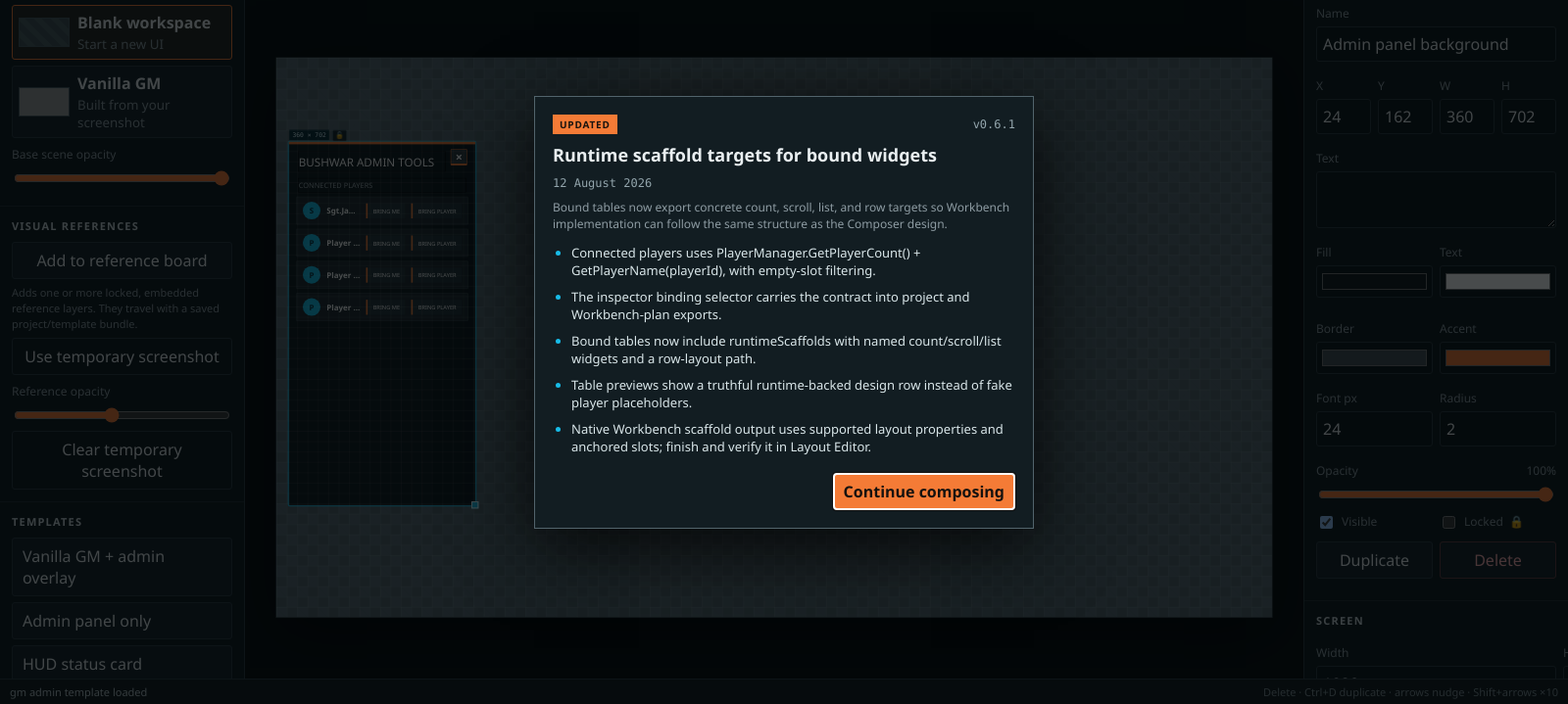
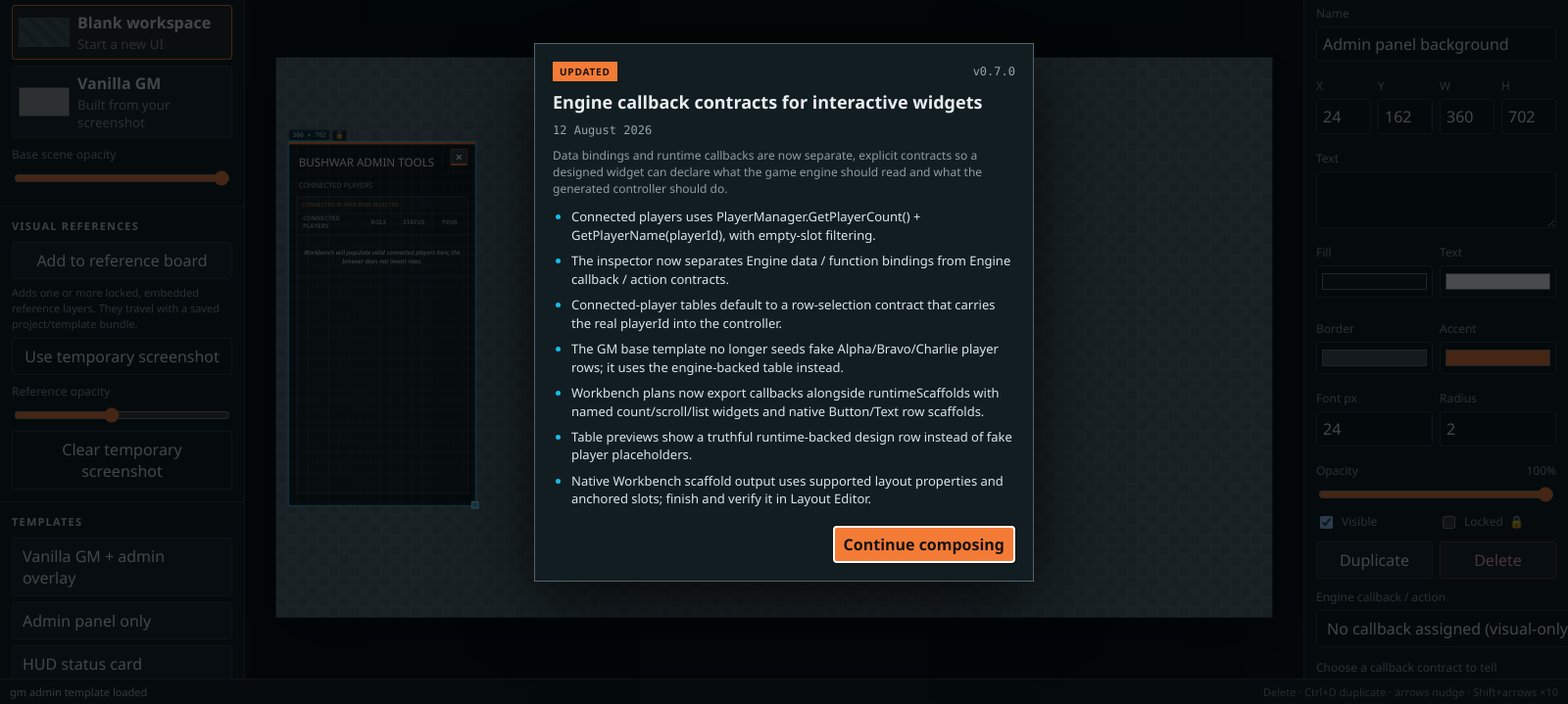
Before and after one commit to SgtJJames1/BUSHWAR-UI-Composer, an Electron app: page index.html in a window 1600 px wide. Shown: the part 81-800 px from the top of the page at 98% size. Drawn offline with Linux system fonts and the light colour scheme; grey boxes are pictures that could not be loaded.

Commit message:
Add explicit Reforger callback contracts

```diff
--- a/app.js
+++ b/app.js
@@ -8,9 +8,9 @@
   const release = window.BUSHWAR_COMPOSER_RELEASE || { version: "0.5.1", published: "", title: "Latest improvements", summary: "", changes: [] };
   const APP_VERSION = release.version;
   const bundleFormat = "bushwar-ui-composer";
-  const bundleSchema = 4;
+  const bundleSchema = 5;
   const workbenchPlanFormat = "bushwar-ui-composer-workbench-plan";
-  const workbenchPlanSchema = 1;
+  const workbenchPlanSchema = 2;
   const $ = (selector, root = document) => root.querySelector(selector);
   const $$ = (selector, root = document) => [...root.querySelectorAll(selector)];
   const uid = () => `layer-${Date.now().toString(36)}-${Math.random().toString(36).slice(2, 7)}`;
@@ -76,7 +76,7 @@
   }
 
   function makeLayer(type, overrides = {}) {
-    return { id: uid(), type, opacity: 1, visible: true, locked: false, image: "", ...clone(defaults[type]), ...overrides };
+    return { id: uid(), type, opacity: 1, visible: true, locked: false, image: "", binding: "", bindingMode: "engine", functionId: "", ...clone(defaults[type]), ...overrides };
   }
 
   function normalizeState(value) {
@@ -84,7 +84,7 @@
     clean.canvas = { ...freshState().canvas, ...(value.canvas || {}) };
     clean.settings = { ...freshState().settings, ...(value.settings || {}) };
     clean.handoff = { ...freshState().handoff, ...(value.handoff || {}) };
-    clean.layers = Array.isArray(value.layers) ? value.layers.map(layer => ({ binding: "", bindingMode: "engine", ...layer })) : [];
+    clean.layers = Array.isArray(value.layers) ? value.layers.map(layer => ({ binding: "", bindingMode: "engine", functionId: "", ...layer })) : [];
     return clean;
   }
 
@@ -94,6 +94,14 @@
 
   function bindingFor(layer) {
     return layer?.binding ? bindingCatalog().byId(layer.binding) : null;
+  }
+
+  function functionCatalog() {
+    return window.BUSHWAR_REFORGER_FUNCTIONS || { entries: [], byId: () => null, forLayer: () => [] };
+  }
+
+  function functionFor(layer) {
+    return layer?.functionId ? functionCatalog().byId(layer.functionId) : null;
   }
 
   function portableSnapshot() {
@@ -293,8 +301,10 @@
     } else if (layer.type === "player") {
       const initial = (layer.text || "P").trim().slice(0, 1).toUpperCase();
       const binding = bindingFor(layer);
+      const callback = functionFor(layer);
       const engineLabel = binding ? `<small class="binding-badge">${escapeHtml(binding.label)}</small>` : "";
-      element.innerHTML = `<span class="avatar">${escapeHtml(initial)}</span><span class="player-name">${text}</span>${engineLabel}<span class="row-action">BRING ME</span><span class="row-action">BRING PLAYER</span>`;
+      const callbackLabel = callback ? `<small class="binding-badge callback-badge">${escapeHtml(callback.label)}</small>` : "";
+      element.innerHTML = `<span class="avatar">${escapeHtml(initial)}</span><span class="player-name">${text}</span>${engineLabel}${callbackLabel}<span class="row-action">BRING ME</span><span class="row-action">BRING PLAYER</span>`;
     } else if (layer.type === "window") {
       element.innerHTML = `<div class="comp-header"><span>${text}</span><span class="comp-close">×</span></div><div class="comp-body"><strong>Window content</strong>Place lists, controls, previews, and custom widgets inside this frame.</div><div class="comp-footer"><span class="comp-button">CLOSE</span><span class="comp-button primary">APPLY</span></div>`;
     } else if (layer.type === "dialog") {
@@ -311,10 +321,12 @@
       element.innerHTML = `<div class="tabs-wrap"><span class="tab-item active">${text}</span><span class="tab-item">ENTITIES</span><span class="tab-item">SYSTEMS</span><span class="tab-item">FAVORITES</span></div>`;
     } else if (layer.type === "table") {
       const binding = bindingFor(layer);
+      const callback = functionFor(layer);
       const body = binding?.id === "player.list.connected"
         ? `<tr><td colspan="4" class="engine-preview-empty">Workbench will populate valid connected players here; the browser does not invent rows.</td></tr>`
         : `<tr><td colspan="4" class="engine-preview-empty">Design preview only — assign an engine binding to make this runtime-backed.</td></tr>`;
-      element.innerHTML = `<table class="data-table"><thead><tr><th>${text}</th><th>Role</th><th>Status</th><th>Ping</th></tr></thead><tbody>${body}</tbody></table>`;
+      const callbackHint = callback ? `<div class="table-callback-hint">${escapeHtml(callback.label)}</div>` : "";
+      element.innerHTML = `${callbackHint}<table class="data-table"><thead><tr><th>${text}</th><th>Role</th><th>Status</th><th>Ping</th></tr></thead><tbody>${body}</tbody></table>`;
     } else if (layer.type === "toolbar") {
       element.innerHTML = '<div class="toolbar-wrap"><span class="tool-item active">◆</span><span class="tool-item">✚</span><span class="tool-item">◉</span><span class="tool-item">▣</span><span class="tool-item">⌖</span><span class="tool-item">⚙</span><span class="tool-item">?</span></div>';
     } else if (layer.type === "progress") {
@@ -421,6 +433,16 @@
       select.value = layer.binding || "";
       const binding = bindingFor(layer);
       $("#bindingContract").textContent = binding ? `${binding.sourceClass}: ${binding.sourceMethods.join(" · ")} · ${binding.authority}. ${binding.runtime}` : "Design-only preview. Export a binding before expecting Workbench runtime data.";
+    }
+    const functionControls = $("#functionControls");
+    functionControls.hidden = !functionCatalog().forLayer(layer).length;
+    if (!functionControls.hidden) {
+      const select = $("#functionSelect");
+      const entries = functionCatalog().forLayer(layer);
+      select.innerHTML = `<option value="">No callback assigned (visual-only)</option>${entries.map(callback => `<option value="${escapeHtml(callback.id)}">${escapeHtml(callback.label)}</option>`).join("")}`;
+      select.value = layer.functionId || "";
+      const callback = functionFor(layer);
+      $("#functionContract").textContent = callback ? `${callback.callback} · ${callback.authority}. ${callback.runtime}` : "Choose a callback contract to tell Workbench what this widget should do when used.";
     }
   }
 
@@ -531,7 +553,7 @@
         makeLayer("text", { name: "Admin panel title", x: x + 18, y: y + 18, w: w - 76, h: 40, text: "BUSHWAR ADMIN TOOLS", fontSize: 22 }),
         makeLayer("button", { name: "Close", x: x + w - 48, y: y + 14, w: 32, h: 32, text: "×", fontSize: 24 }),
         makeLayer("text", { name: "Connected label", x: x + 18, y: y + 70, w: w - 36, h: 28, text: "CONNECTED PLAYERS", color: "#9eabb0", fontSize: 14 }),
-        ...["Sgt.James", "Player Alpha", "Player Bravo", "Player Charlie"].map((text, i) => makeLayer("player", { name: `Player: ${text}`, x: x + 14, y: y + 106 + i * 62, w: w - 28, h: 54, text, fontSize: 15 }))
+        makeLayer("table", { name: "Connected players (engine)", x: x + 14, y: y + 106, w: w - 28, h: h - 130, text: "CONNECTED PLAYERS", binding: "player.list.connected", functionId: "player.row.select", fontSize: 15 })
       );
       selectedId = state.layers[0].id;
     } else if (name === "hud-card") {
@@ -585,6 +607,8 @@
       importMode: source ? "Drag this WLib/vanilla layout into the root, then apply the bounds below." : "Create this native widget under the root FrameWidget.",
       binding: layer.binding || "",
       bindingContract: bindingFor(layer) || undefined,
+      functionId: layer.functionId || "",
+      functionContract: functionFor(layer) || undefined,
       boundsPx: { left: Math.round(layer.x), top: Math.round(layer.y), width: Math.round(layer.w), height: Math.round(layer.h), right: Math.round(layer.x + layer.w), bottom: Math.round(layer.y + layer.h) },
       anchors: [layer.x / state.canvas.width, layer.y / state.canvas.height, (layer.x + layer.w) / state.canvas.width, (layer.y + layer.h) / state.canvas.height].map(value => Number(value.toFixed(4))),
       properties: { text: layer.text, fill: layer.fill, color: layer.color, borderColor: layer.borderColor, accent: layer.accent, opacity: layer.opacity, fontSize: layer.fontSize, visible: layer.visible },
@@ -651,18 +675,26 @@
     const runtimeScaffolds = widgets.filter(widget => widget.binding).map(widget => ({
       binding: widget.binding,
       contract: widget.bindingContract,
+      functionId: widget.functionId || undefined,
+      functionContract: widget.functionContract,
       widgetName: widget.name,
       controllerClass: `BWUIC_${classStem}Controller`,
       layoutPath: `UI/layouts/${layoutName}.layout`,
       rowLayoutPath: widget.binding === "player.list.connected" ? `UI/layouts/${layoutName}-player-row.layout` : undefined,
+      rowLayoutCreateRequest: widget.binding === "player.list.connected" ? {
+        name: `${layoutName}-player-row`,
+        description: "Native row scaffold for a connected-player callback. Keep the playerId in controller state, not in display text.",
+        root: { type: "Button", name: "Row", children: [{ type: "Text", name: "NameText", props: { Text: "Player", Color: "1 1 1 1" }, slot: { sizeMode: "FILL", padding: "12 0 0 0" } }] }
+      } : undefined,
       requiredWidgetNames: widget.binding === "player.list.connected" ? {
         count: `${widget.name}Count`,
         scroll: `${widget.name}Scroll`,
         list: `${widget.name}List`,
+        rowRoot: "Row",
         rowName: "NameText"
       } : undefined,
       implementation: widget.binding === "player.list.connected"
-        ? "Read PlayerManager.GetPlayerCount(), enumerate valid IDs with GetPlayerName(playerId), skip empty names, create one row per valid name under the generated list widget, and refresh on join/left changes."
+        ? "Read PlayerManager.GetPlayerCount(), enumerate valid IDs with GetPlayerName(playerId), skip empty names, create one row per valid name under the generated list widget, and refresh on join/left changes. If a row callback is assigned, carry the actual playerId alongside the row."
         : "Implement the listed engine contract in the generated controller; the Composer does not invent callbacks or authority."
     }));
     return {
@@ -679,6 +711,7 @@
       root: { width: state.canvas.width, height: state.canvas.height, widgetType: "FrameWidget", name: "m_wRoot" },
       widgets,
       bindings: widgets.filter(widget => widget.binding).map(widget => ({ id: widget.binding, contract: widget.bindingContract })),
+      callbacks: widgets.filter(widget => widget.functionId).map(widget => ({ id: widget.functionId, contract: widget.functionContract })),
       runtimeScaffolds,
       resources: [...new Set(visibleLayers.map(layer => layer.resourcePath).filter(Boolean))],
       layoutCreateRequest: {
@@ -725,6 +758,7 @@
       baseScene: { name: state.canvas.baseScene, visible: state.canvas.baseSceneVisible, opacity: state.canvas.baseSceneOpacity },
       references: { embeddedAssets: assetSummary().count, note: "Reference images are preserved in .bwui project/template bundles; do not distribute vanilla game assets." },
       bindings: state.layers.filter(layer => layer.binding).map(layer => ({ id: layer.binding, contract: bindingFor(layer) })),
+      callbacks: state.layers.filter(layer => layer.functionId).map(layer => ({ id: layer.functionId, contract: functionFor(layer) })),
       bundleIntegrity: bundleIntegrity(state),
       note: "Anchors are normalized left/top/right/bottom. Pixel bounds remain the visual authority. Build the final .layout in Workbench Layout Editor and validate Live Preview at target resolutions.",
       layers: state.layers.map(layer => ({
@@ -732,7 +766,7 @@
         boundsPx: { left: Math.round(layer.x), top: Math.round(layer.y), width: Math.round(layer.w), height: Math.round(layer.h), right: Math.round(layer.x + layer.w), bottom: Math.round(layer.y + layer.h) },
         anchors: [layer.x / state.canvas.width, layer.y / state.canvas.height, (layer.x + layer.w) / state.canvas.width, (layer.y + layer.h) / state.canvas.height].map(value => Number(value.toFixed(4))),
         style: { fill: layer.fill, color: layer.color, border: layer.borderColor, opacity: layer.opacity, fontSize: layer.fontSize, locked: layer.locked }, text: layer.text,
-        reforgerResource: layer.resourcePath || undefined, binding: layer.binding || undefined, bindingContract: bindingFor(layer) || undefined, referenceName: layer.referenceName || undefined
+        reforgerResource: layer.resourcePath || undefined, binding: layer.binding || undefined, bindingContract: bindingFor(layer) || undefined, functionId: layer.functionId || undefined, functionContract: functionFor(layer) || undefined, referenceName: layer.referenceName || undefined
       }))
     };
     try {
@@ -905,6 +939,12 @@
     if (references.some(layer => !layer.locked)) warnings.push("One or more visual-reference layers are unlocked and can be moved accidentally.");
     if (references.some(layer => !layer.image)) warnings.push("One or more visual-reference layers have no embedded image.");
     if (state.layers.some(layer => layer.type === "reforger" && !layer.resourcePath)) warnings.push("A Reforger reference card is missing its resource path.");
+    if (state.layers.some(layer => layer.type === "player" && !layer.binding)) warnings.push("One or more player rows are design-only; assign Connected players (engine) to read actual PlayerManager values at runtime.");
+    state.layers.forEach(layer => {
+      if (layer.functionId && !functionFor(layer)) warnings.push(`${layer.name || "A layer"} references an unknown callback contract.`);
+      if (layer.functionId && functionFor(layer) && !functionFor(layer).targetKinds.includes(layer.type)) warnings.push(`${layer.name || "A layer"} uses a callback that is not defined for its widget type.`);
+      if (layer.functionId === "player.row.select" && layer.binding !== "player.list.connected") warnings.push(`${layer.name || "The player row"} needs the Connected players engine binding before its playerId callback can be wired.`);
+    });
     if (!state.layers.length) warnings.push("Project has no UI layers.");
     if (!state.handoff.layoutName.trim()) warnings.push("Give the Workbench layout a name before exporting its import plan.");
     const assets = assetSummary();
@@ -995,7 +1035,10 @@
   window.addEventListener("pointerup", () => { interaction = null; });
   window.addEventListener("pointercancel", () => { interaction = null; });
 
-  $$("[data-add]").forEach(button => button.addEventListener("click", () => addLayer(button.dataset.add, button.dataset.binding ? { binding: button.dataset.binding } : {})));
+  $$("[data-add]").forEach(button => button.addEventListener("click", () => addLayer(button.dataset.add, {
+    ...(button.dataset.binding ? { binding: button.dataset.binding } : {}),
+    ...(button.dataset.function ? { functionId: button.dataset.function } : {})
+  })));
   $$("[data-template]").forEach(button => button.addEventListener("click", () => applyTemplate(button.dataset.template)));
   $$("[data-scene]").forEach(button => button.addEventListener("click", () => setBaseScene(button.dataset.scene)));
   $("#sceneSelect").addEventListener("change", event => setBaseScene(event.target.value));
@@ -1044,6 +1087,16 @@
     render();
     const binding = bindingFor(layer);
     setStatus(binding ? "Engine binding assigned: " + binding.label : "Engine binding removed; layer is design-only");
+  });
+
+  $("#functionSelect").addEventListener("change", event => {
+    const layer = selectedLayer();
+    if (!layer) return;
+    checkpoint();
+    layer.functionId = event.target.value;
+    render();
+    const callback = functionFor(layer);
+    setStatus(callback ? "Engine callback assigned: " + callback.label : "Engine callback removed; layer is visual-only");
   });
 
   $("#backgroundBtn").addEventListener("click", () => $("#backgroundInput").click());
--- a/index.html
+++ b/index.html
@@ -107,7 +107,7 @@
           <button data-add="squadtile"><span class="widget-icon squad-icon"></span>Squad tile</button>
           <button data-add="inventory"><span class="widget-icon inventory-icon"></span>Slot grid</button>
           <button data-add="categorybar"><span class="widget-icon category-icon"></span>Category bar</button>
-          <button data-add="table" data-binding="player.list.connected"><span class="widget-icon table-icon"></span>Connected players (engine)</button>
+          <button data-add="table" data-binding="player.list.connected" data-function="player.row.select"><span class="widget-icon table-icon"></span>Connected players (engine)</button>
         </div>
         <div class="library-label">Reforger UI database <span id="catalogCount"></span></div>
         <p id="catalogNote" class="hint catalog-note"></p>
@@ -180,6 +180,10 @@
             <div class="field"><label for="bindingSelect">Engine data / function</label><select id="bindingSelect"></select></div>
             <p id="bindingContract" class="hint"></p>
           </div>
+          <div id="functionControls" hidden>
+            <div class="field"><label for="functionSelect">Engine callback / action</label><select id="functionSelect"></select></div>
+            <p id="functionContract" class="hint"></p>
+          </div>
         </div>
       </section>
 
@@ -240,9 +244,10 @@
       <div class="dialog-actions"><button value="cancel">Cancel</button><button id="confirmTemplateBtn" class="accent" value="save">Save template</button></div>
     </form>
   </dialog>
-  <script src="release-notes.js?v=20260812-runtime-bindings"></script>
-  <script src="reforger-catalog.js?v=20260812-runtime-bindings"></script>
-  <script src="reforger-bindings.js?v=20260812-runtime-bindings"></script>
-  <script src="app.js?v=20260812-runtime-bindings"></script>
+  <script src="release-notes.js?v=20260812-runtime-functions"></script>
+  <script src="reforger-catalog.js?v=20260812-runtime-functions"></script>
+  <script src="reforger-bindings.js?v=20260812-runtime-functions"></script>
+  <script src="reforger-functions.js?v=20260812-runtime-functions"></script>
+  <script src="app.js?v=20260812-runtime-functions"></script>
 </body>
 </html>
--- a/package.json
+++ b/package.json
@@ -1,6 +1,6 @@
 {
   "name": "bushwar-ui-composer",
-  "version": "0.6.1",
+  "version": "0.7.0",
   "description": "Visual Arma Reforger UI prototyping studio by Sgt.James",
   "author": "Sgt.James",
   "private": true,
@@ -34,6 +34,7 @@
       "app.js",
       "release-notes.js",
       "reforger-bindings.js",
+      "reforger-functions.js",
       "reforger-catalog.js",
       "desktop-main.js",
       "assets/**/*",
--- /dev/null
+++ b/reforger-functions.js
@@ -0,0 +1,102 @@
+/*
+ * Reforger UI callback catalogue.
+ *
+ * These entries describe real Enfusion callback seams or explicit controller
+ * contracts. They are exported into a Workbench plan; the browser never calls
+ * the game runtime and never claims that a controller was generated for you.
+ */
+(() => {
+  "use strict";
+
+  const functions = [
+    {
+      id: "ui.widget.click",
+      label: "Widget click (OnClick)",
+      category: "UI events",
+      kind: "engine-event",
+      targetKinds: ["button", "player", "table", "input", "toggle", "context", "dialog"],
+      callback: "ScriptedWidgetEventHandler.OnClick(Widget w, int x, int y, int button)",
+      authority: "client-local",
+      runtime: "Route the clicked widget to the generated controller and return true only when the action is consumed."
+    },
+    {
+      id: "ui.widget.update",
+      label: "Widget update (OnUpdate)",
+      category: "UI events",
+      kind: "engine-event",
+      targetKinds: ["panel", "window", "dialog", "table", "player", "toolbar"],
+      callback: "ScriptedWidgetEventHandler.OnUpdate(Widget w)",
+      authority: "client-local",
+      runtime: "Use a throttled refresh or state comparison; do not rebuild widgets every frame."
+    },
+    {
+      id: "ui.layout.open",
+      label: "Open native layout",
+      category: "UI actions",
+      kind: "engine-api",
+      targetKinds: ["panel", "window", "dialog", "context", "table"],
+      callback: "GetGame().GetWorkspace().CreateWidgets(ResourceName)",
+      authority: "client-local",
+      runtime: "Create the registered layout, keep the returned root alive, and resolve named m_w widgets with FindAnyWidget."
+    },
+    {
+      id: "ui.layout.close",
+      label: "Close native layout",
+      category: "UI actions",
+      kind: "engine-pattern",
+      targetKinds: ["panel", "window", "dialog", "context", "table"],
+      callback: "RemoveHandler(...) + delete root widget",
+      authority: "client-local",
+      runtime: "Remove input listeners and handlers before deleting the root so the UI cannot retain stale callbacks."
+    },
+    {
+      id: "player.list.refresh",
+      label: "Refresh connected players",
+      category: "Player data",
+      kind: "engine-api",
+      targetKinds: ["table", "player"],
+      callback: "PlayerManager.GetPlayerCount() + GetPlayerName(playerId)",
+      authority: "client-read",
+      runtime: "Enumerate valid IDs, omit empty names, and create exactly one row per returned player."
+    },
+    {
+      id: "player.row.select",
+      label: "Connected-player row selected",
+      category: "Player actions",
+      kind: "controller-contract",
+      targetKinds: ["table", "player"],
+      callback: "OnPlayerRowClicked(int playerId)",
+      authority: "client-local",
+      runtime: "Carry the actual PlayerManager ID alongside the row; never recover identity from display text or row position."
+    },
+    {
+      id: "player.row.teleport",
+      label: "Teleport selected player (server RPC)",
+      category: "Player actions",
+      kind: "controller-contract",
+      targetKinds: ["table", "player", "button"],
+      callback: "RplRpc server request with authority validation",
+      authority: "server-rpc",
+      runtime: "The Composer exports only the contract. A reviewed server RPC must validate the player ID and permission before changing a transform."
+    },
+    {
+      id: "gm.context-action.perform",
+      label: "GM context action performed",
+      category: "Game Master",
+      kind: "engine-event",
+      targetKinds: ["context", "button"],
+      callback: "SCR_BaseContextAction.Perform(...)",
+      authority: "editor-local",
+      runtime: "Gate CanBeShown/CanBePerformed on the local GM editor state before opening the UI."
+    }
+  ];
+
+  window.BUSHWAR_REFORGER_FUNCTIONS = {
+    schema: 1,
+    checked: "2026-08-12",
+    disclaimer: "Callbacks are explicit Workbench implementation contracts. The browser cannot invoke Enforce Script directly.",
+    entries: functions,
+    byId(id) { return functions.find(callback => callback.id === id) || null; },
+    forLayer(layer) { return functions.filter(callback => callback.targetKinds.includes(layer?.type)); }
+  };
+})();
--- a/release-notes.js
+++ b/release-notes.js
@@ -1,12 +1,14 @@
 window.BUSHWAR_COMPOSER_RELEASE = {
-  version: "0.6.1",
+  version: "0.7.0",
   published: "12 August 2026",
-  title: "Runtime scaffold targets for bound widgets",
-  summary: "Bound tables now export concrete count, scroll, list, and row targets so Workbench implementation can follow the same structure as the Composer design.",
+  title: "Engine callback contracts for interactive widgets",
+  summary: "Data bindings and runtime callbacks are now separate, explicit contracts so a designed widget can declare what the game engine should read and what the generated controller should do.",
   changes: [
     "Connected players uses PlayerManager.GetPlayerCount() + GetPlayerName(playerId), with empty-slot filtering.",
-    "The inspector binding selector carries the contract into project and Workbench-plan exports.",
-    "Bound tables now include runtimeScaffolds with named count/scroll/list widgets and a row-layout path.",
+    "The inspector now separates Engine data / function bindings from Engine callback / action contracts.",
+    "Connected-player tables default to a row-selection contract that carries the real playerId into the controller.",
+    "The GM base template no longer seeds fake Alpha/Bravo/Charlie player rows; it uses the engine-backed table instead.",
+    "Workbench plans now export callbacks alongside runtimeScaffolds with named count/scroll/list widgets and native Button/Text row scaffolds.",
     "Table previews show a truthful runtime-backed design row instead of fake player placeholders.",
     "Native Workbench scaffold output uses supported layout properties and anchored slots; finish and verify it in Layout Editor."
   ]
--- a/styles.css
+++ b/styles.css
@@ -156,6 +156,8 @@ input:focus, textarea:focus, select:focus { border-color: var(--accent-2); }
 .player-name { flex: 1; font-weight: 600; overflow: hidden; text-overflow: ellipsis; white-space: nowrap; }
 .row-action { font-size: .72em; padding: 7px 10px; background: #26343a; border-left: 3px solid var(--accent); }
 .binding-badge { margin-left: auto; color: #18bce8; font-size: .62em; text-transform: uppercase; letter-spacing: .04em; }
+.callback-badge { color: #f47b36; }
+.table-callback-hint { color: #f47b36; font-size: .68em; letter-spacing: .04em; text-transform: uppercase; padding: 7px 10px 0; }
 .engine-preview-empty { color: #8fa0a7; text-align: center !important; font-style: italic; padding: 24px 12px !important; }
 #bindingControls { margin-top: 10px; padding-top: 10px; border-top: 1px solid #344249; }
 .layer.divider-layer { min-height: 1px; }
```
Also changed, not shown: README.md.
